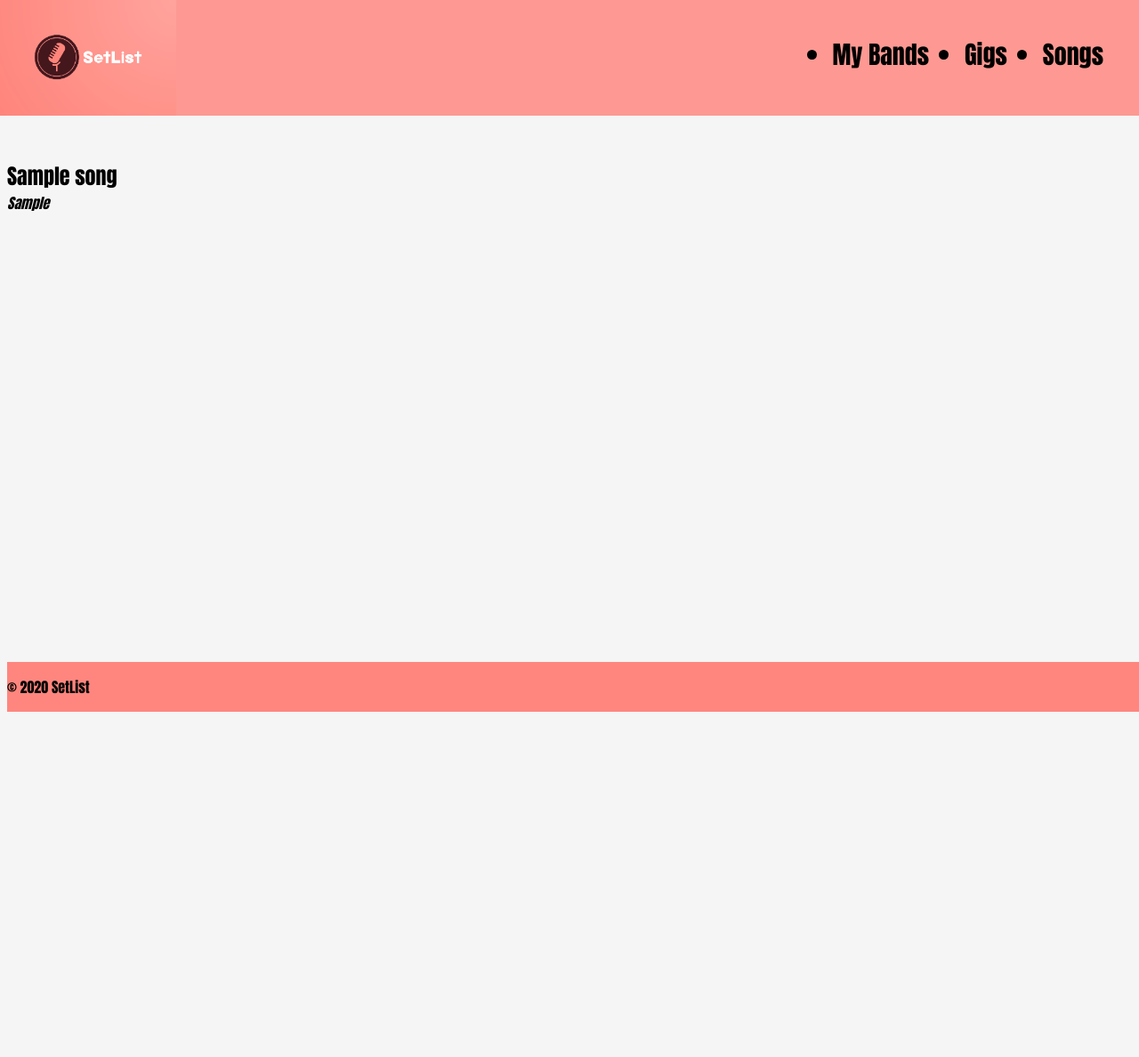
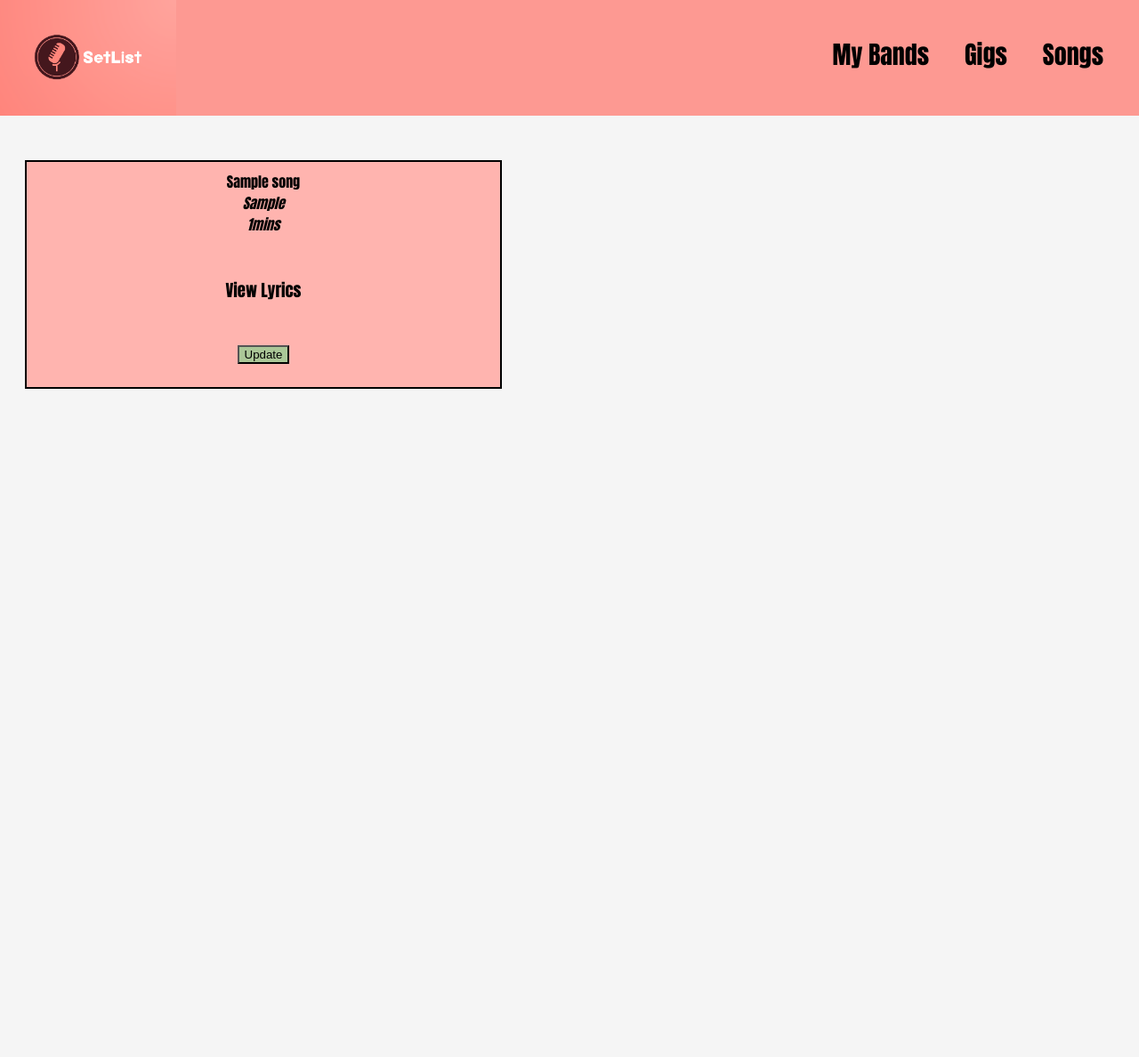
Before and after one commit to DarrenLackie/SetList, a Flask app: page /songs/1 in a window 1280 px wide. Shown: the whole page at 89% size. After the commit the page ends 437 px from the top, so only its background shows below. Run offline with Flask 3, Linux system fonts and the light colour scheme; tables that the repository leaves empty hold one stand-in row (values such as "Sample post").

Commit message:
made some styling changes to navbar, works nicely now. Added update function to songs

```diff
--- a/controllers/song_controller.py
+++ b/controllers/song_controller.py
@@ -34,3 +34,24 @@ def delete_song(id):
     Song.query.filter_by(id = id).delete()
     db.session.commit()
     return redirect(f'/songs')
+
+@songs_blueprint.route("/songs/<id>/update")
+def show_update_song_page(id):
+    song_to_update = Song.query.get(id)
+    return render_template("songs/update.jinja", song=song_to_update)
+
+@songs_blueprint.route("/songs/<id>/update", methods=["POST"])
+def update_song(id):
+    song_to_update = Song.query.get(id)
+
+    new_song_title = request.form["title"]
+    new_song_album = request.form["album"]
+    new_song_running_time = request.form["running_time"]
+
+    song_to_update.title = new_song_title
+    song_to_update.album = new_song_album
+    song_to_update.running_time = new_song_running_time
+
+    db.session.commit()
+
+    return redirect(f'/songs/{song_to_update.id}')
--- a/static/main.css
+++ b/static/main.css
@@ -14,6 +14,10 @@ header {
 
 }
 
+/* .header-bar {
+  display:flex;
+} */
+
 nav {
   display:flex;
   justify-content: space-between;
@@ -22,6 +26,7 @@ nav {
 .nav-links-list {
   display: flex;
   margin:20px;
+  list-style: none;
 }
 
 header li {
@@ -30,7 +35,7 @@ header li {
 }
 
 body {
-    height: 125vh;
+    /* height: 125vh; */
     background-color:whitesmoke;
     color: black;
     font-family: Impact, Haettenschweiler, 'Arial Narrow Bold', sans-serif;
@@ -38,24 +43,36 @@ body {
     /* padding:50px */
 }
 
-footer {
+/* footer {
     background-color: #ff857cfb;
     width:100%;
     position: absolute;
     bottom: 0
-}
+} */
 
 .band-container {
     display: flex;
     flex-wrap: wrap;
     justify-content:space-between;
+    margin-top: 30px;
   }
 
 .band {
     display: flex;
     flex-direction:column;
-    width: 26vw;
-    background-color: #b7b7b7b1;
+    width: 40vw;
+    background-color: #ffb4af;
+    padding: 10px;
+    margin: 20px;
+    border: solid 2px black;
+    text-align: center;
+  }
+
+  .song-container {
+    display: flex;
+    flex-direction:column;
+    width: 40vw;
+    background-color: #ffb4af;
     padding: 10px;
     margin: 20px;
     border: solid 2px black;
@@ -69,4 +86,51 @@ footer {
       'form table'
       'footer footer';
     grid-template-columns: 3fr 7fr;
+  /* } */
+
+/* .skew-menu{
+  display: flex;
+  justify-content: flex-end;
+  margin:20px;
+}
+
+.skew-menu ul{
+  display:inline-block;
+  margin:0;
+  padding:10;
+  list-style:none;
+  transform:skew(-25deg);
+}
+
+.skew-menu ul li{
+  background:#ff857cd0;
+  float:left;
+  border-right:1px solid #ff857cfa;
+  box-shadow:0 1px 1px rgba(0,0,0,0.1);
+  text-transform:uppercase;
+  color:#555;
+  font-weight:bolder;
+  transition:all 0.3s linear;
+
+  &:first-child {
+    border-radius:7px 0 0 7px;
   }
+
+  &:last-child{
+    border-right:none;
+    border-radius:0 7px 7px 0;
+  }
+
+  &:hover{
+    background:#eee;
+    color: blue
+  }
+
+  a{
+    display:block;
+    padding:1em 2em;
+    color:inherit;
+    text-decoration:none;
+    transform:skew(25deg);
+  }
+} */
--- a/static/style.css
+++ b/static/style.css
@@ -1,3 +1,5 @@
+ /* LINKS AND HEADINGS */
+
 
   h1, h2, h3, h4, h5, h6 {
     font-family: Impact, Haettenschweiler, 'Arial Narrow Bold', sans-serif;
--- a/static/tables.css
+++ b/static/tables.css
@@ -1,4 +1,4 @@
-/* td, th {
+td, th {
     text-align: left;
 }
 
@@ -14,4 +14,4 @@ th {
 table {
     border-collapse:separate;
     grid-area: table
-} */
+}
--- a/templates/base.jinja
+++ b/templates/base.jinja
@@ -9,6 +9,7 @@
   </head>
   <body>
     <header>
+        {# <nav class="skew-menu"></nav> #}
         <nav>
           <a href="/"><img src="static/images/logo.png" alt="Logo"></a>
           <ul class="nav-links-list">
@@ -31,9 +32,8 @@
         {% endblock%}
       </section>
     </main>
-        <footer>
+        {# <footer id="footer">
           <p>&copy; 2020 SetList</p>
-        </footer>
-    </div>
+        </footer> #}
 </body>
 </html>
--- a/templates/gigs/show_gig.jinja
+++ b/templates/gigs/show_gig.jinja
@@ -19,12 +19,13 @@
   <input class="btn_submit" type="submit" value="+">
 </form>
 <hr>
+<p>Set Time: {{ gig.set_time }}</p>
   {% for setlist in gig.setlists %}
   <div class="song-box">
     <ul>
       <li>
-            {{ loop.index }}
-            {{ setlist.song.title }} ( <small><i>{{ setlist.song.album }}</i></small> )
+        {# {{ loop.index }} #}
+        {{ setlist.song.title }} ( <small><i>{{ setlist.song.album }}</i></small> ) [{{ setlist.song.running_time }}mins]
       </li>
       <li>
         <form action="/setlists/{{ setlist.id }}/delete" method="POST">
@@ -34,6 +35,5 @@
     </ul>
   </div>
   {% endfor %}
-</form>
 
 {% endblock %}
--- a/templates/index.jinja
+++ b/templates/index.jinja
@@ -1,9 +1,9 @@
 {% extends 'base.jinja'%}
 
 {% block content %}
-<h1>SetList</h1>
+<h1>Welcome back Darren!</h1>
 
-<p>Create and store all your setlists in one place!</p>
+<p>Click on your band and let's Rock 'n' Roll outta here!</p>
 
     <div class="band-container">
         <div class ="band">
--- a/templates/songs/show_song.jinja
+++ b/templates/songs/show_song.jinja
@@ -1,10 +1,15 @@
 {% extends "base.jinja" %}
 
 {% block content %}
-
+<div class="song-container"
 <h2>{{ song.title }}</h2>
 <h4><i>{{ song.album }}</i></h4>
-{# <h3><a href="">View Lyrics</a></h3> #}
+<h4><i>{{ song.running_time }}mins</i></h4>
+<br><br>
+<h3><a href="#">View Lyrics</a></h3>
+<br><br>
+<form action="/songs/{{ song.id }}/update" method="get">
+<input class="btn_submit" type="submit" value="Update"></button>
 
 
 
```
Also changed, not shown: static/buttons.css (+0 -91 lines), templates/songs/update.jinja (added, +17 -0 lines), controllers/gig_controller.py (line endings or trailing spaces). Lines whose indentation alone changed are shown as unchanged.
